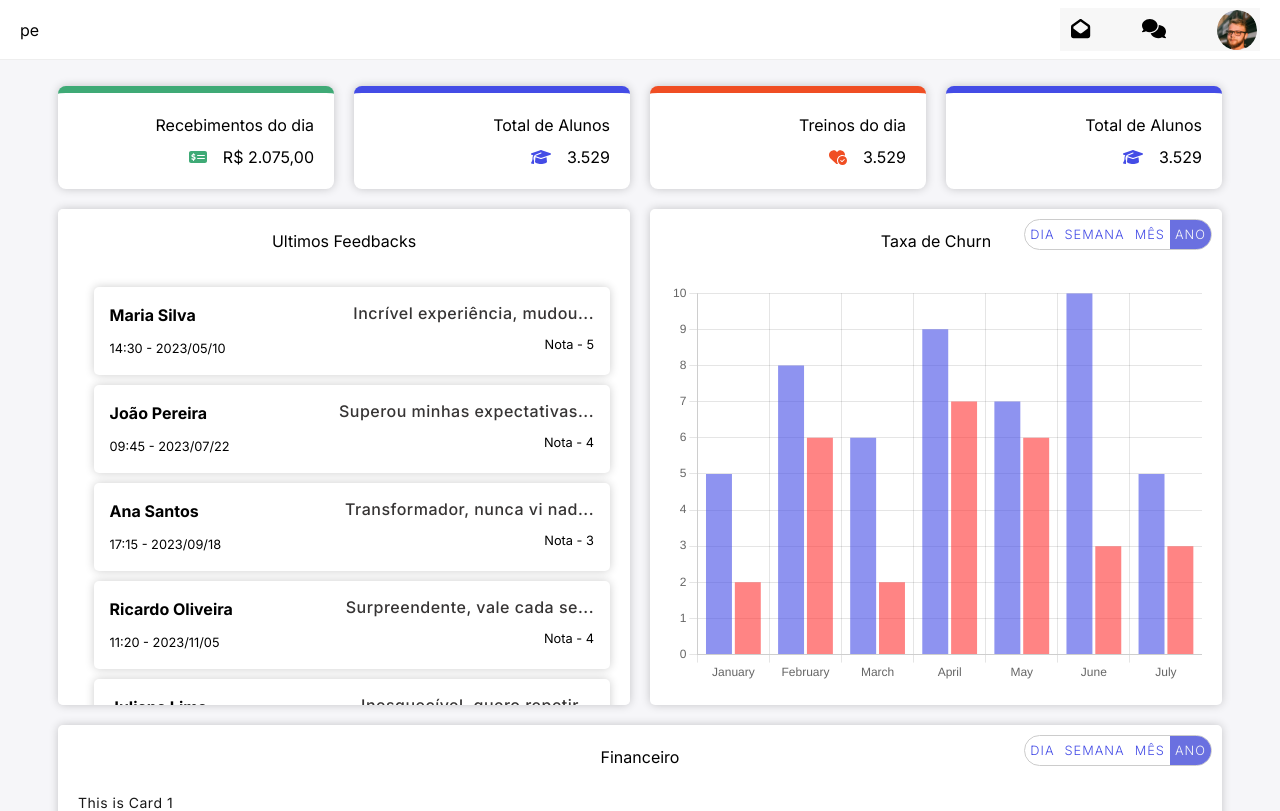
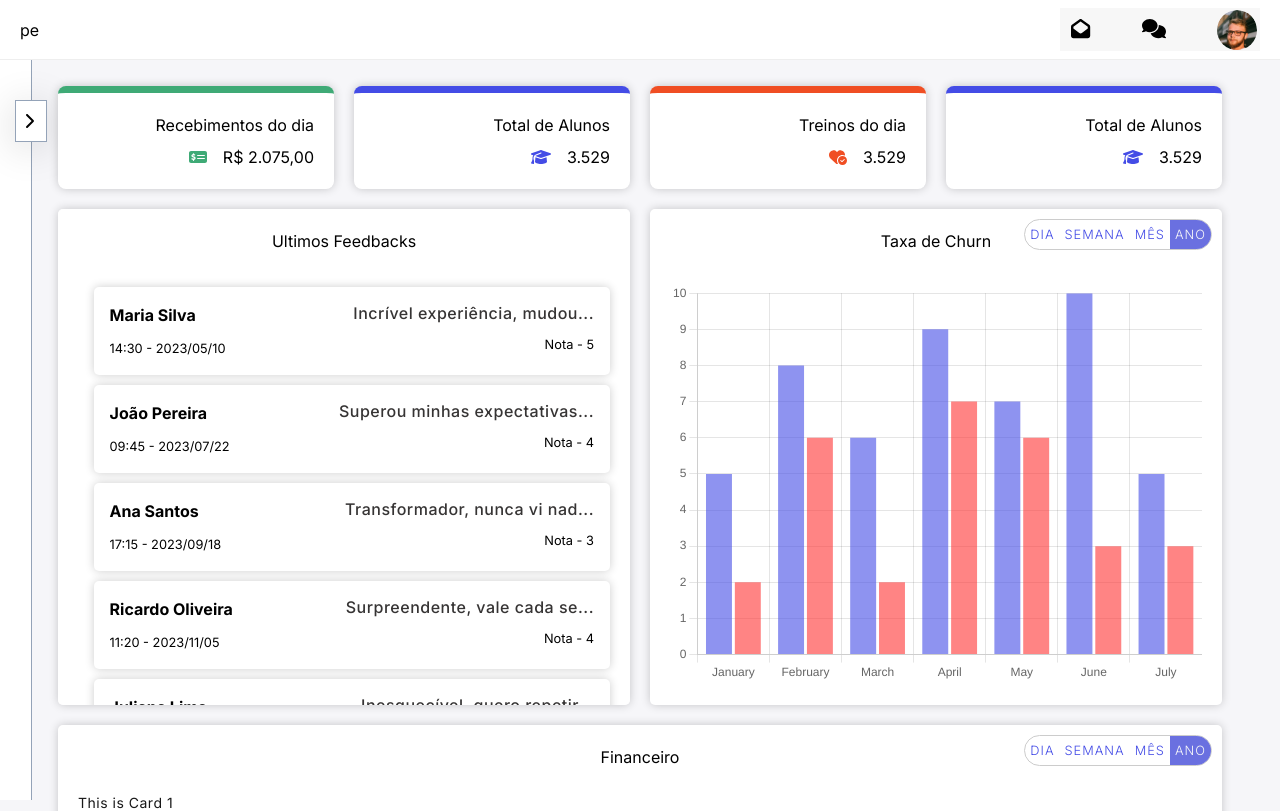
Before and after one commit to jhamiltonjunior/saas-frontend, a Next.js app: page /dashboard in a window 1280 px wide. Shown: the top 811 px of the page. Built offline with nearby package versions, Linux system fonts and the light colour scheme.

Commit message:
Feat: initialize nav bar

```diff
--- /dev/null
+++ b/src/app/components/modal/navBar.js
@@ -0,0 +1,19 @@
+import { FontAwesomeIcon } from '@fortawesome/react-fontawesome';
+import { faChevronRight } from '@fortawesome/free-solid-svg-icons'
+
+
+
+function NavBar ({ children, className = '' }) {
+  return (
+    <div className={"main_nav_bar fixed top-0 left-0 border-r border-slate-400" + className}>
+      <div className="flex flex-row relative h-ful w-full justify-between items-center">
+        <div className="toggle_main_nav_bar absolute top-10 border border-slate-400 cursor-pointer">
+          <FontAwesomeIcon icon={faChevronRight} />
+        </div>
+      </div>
+      {children}
+    </div>
+  )
+}
+
+export default NavBar;
--- a/src/app/components/modal/style.css
+++ b/src/app/components/modal/style.css
@@ -153,6 +153,25 @@
   padding: var(--small);
 }
 
+.main_nav_bar {
+  width: var(--large);
+  /* width: 100%; */
+  margin-top: var(--height-header);
+  height: calc(100vh - var(--height-header));
+  background-color: #fff;
+  /* background-color: var(--primary--color); */
+}
+
+.toggle_main_nav_bar {
+  width: var(--large);
+  font-size: var(--medium);
+  right: -50%;
+  z-index: 100;
+  background-color: #fff;
+  padding: var(--small);
+  box-shadow: rgba(0, 0, 0, 0.16) 0px 5px 40px;
+}
+
 @media screen and (max-height: 738px) {
   .text-chat {
     min-height: 50px;
--- a/src/app/dashboard/page.js
+++ b/src/app/dashboard/page.js
@@ -22,6 +22,7 @@ import { LineChart } from '../components/charts/line';
 import { BarChart } from '../components/charts/bar';
 import Feedback from '../components/feedback/feedback';
 import MenuProfile from '../components/modal/menuProfile';
+import NavBar from '../components/modal/navBar';
 
 let receitasColor = 'rgba(0,128,0'; // Verde
 let despesasColor = 'rgba(255,0,0'; // Vermelho
@@ -129,6 +130,7 @@ export default function Home() {
       {<Nofity menuRef={menuRef} />}
       {<MenuProfile menuRef={menuProfileRef} />}
       {<ChatSuport menuRef={chatSuportRef} />}
+      {<NavBar />}
 
 
       <main  className="min-h-screen w-screen justify-between p-24 card-container">
--- a/src/app/globals.css
+++ b/src/app/globals.css
@@ -67,6 +67,8 @@
 
   --smaller: 0.2rem;
   --small: 0.5rem;
+  --medium: 1rem;
+  --large: 2rem;
 
   --max-large-width: 1728px;
   --max-larger-width: 1905px;
```
